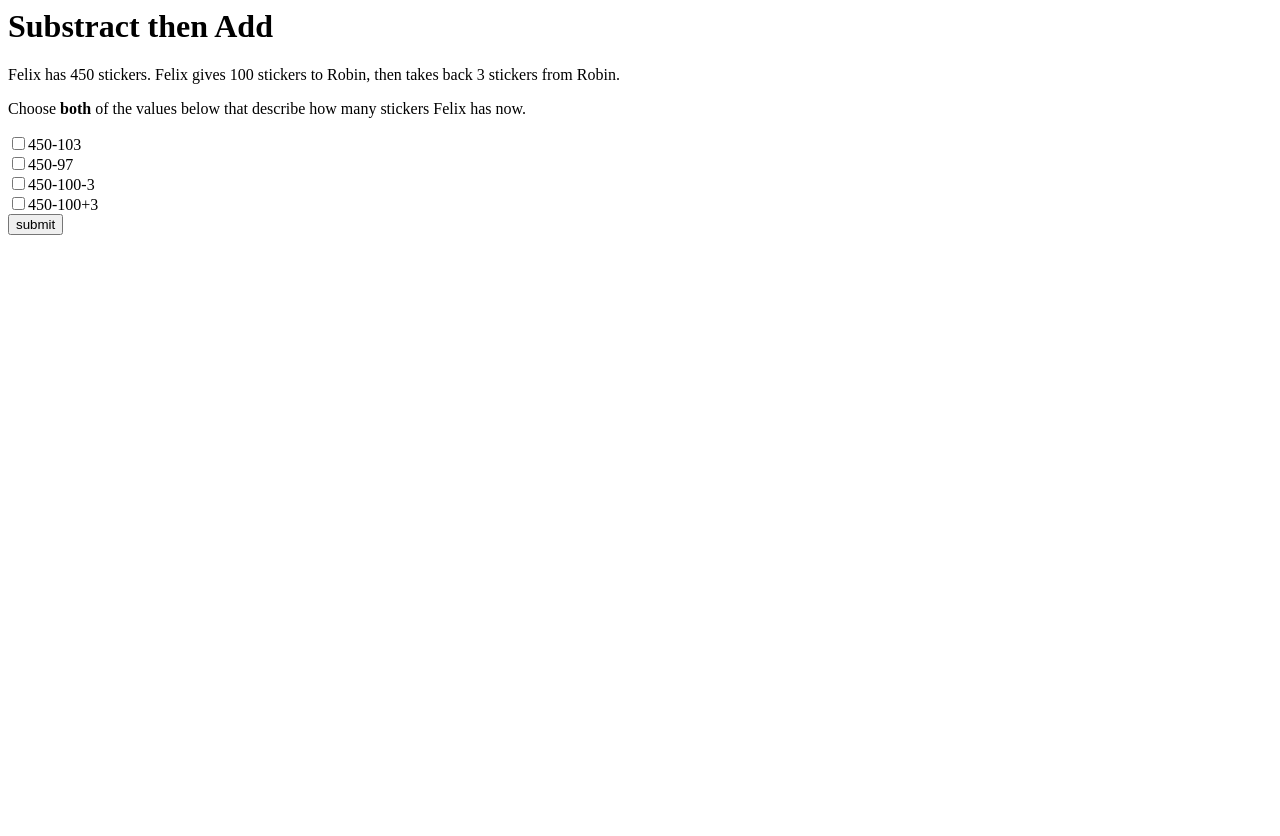
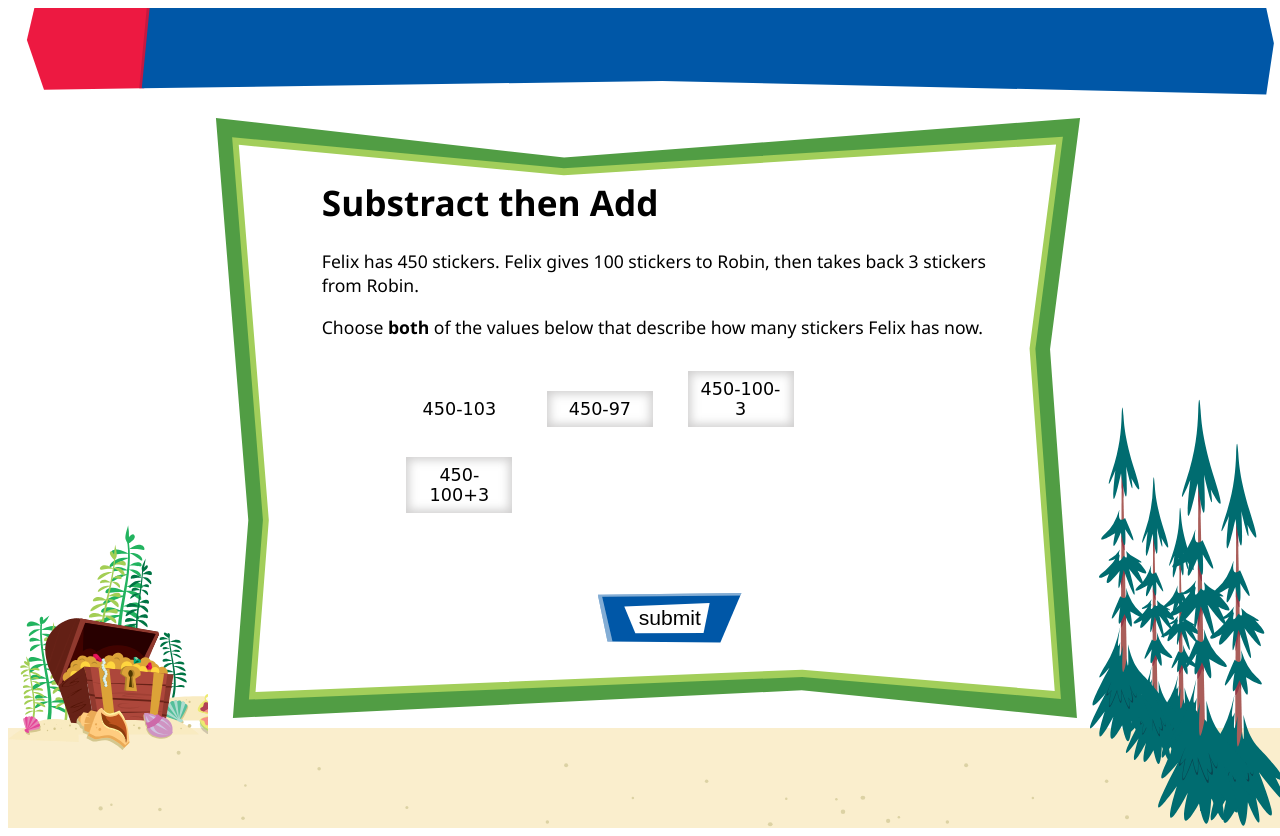
Before and after one commit to vlangner/workspaceCSS_2022, a website: page quiz1.html in a window 1280 px wide. Before the commit the page ends 800 px from the top, so only its background shows below. Drawn offline with Linux system fonts and the light colour scheme; a web font is replaced by a local one.

Commit message:
September 14 1:03 p.m.

```diff
--- /dev/null
+++ b/css/main.css
@@ -0,0 +1,3 @@
+p{
+    color: lightsalmon;
+}
--- a/quiz1.html
+++ b/quiz1.html
@@ -5,6 +5,7 @@
     <link rel="preconnect" href="https://fonts.googleapis.com">
     <link rel="preconnect" href="https://fonts.gstatic.com" crossorigin>
     <link href="https://fonts.googleapis.com/css2?family=Schoolbell&display=swap" rel="stylesheet">
+    <link rel="stylesheet" href="css/quiz.css">
 
 
 </head>
```
